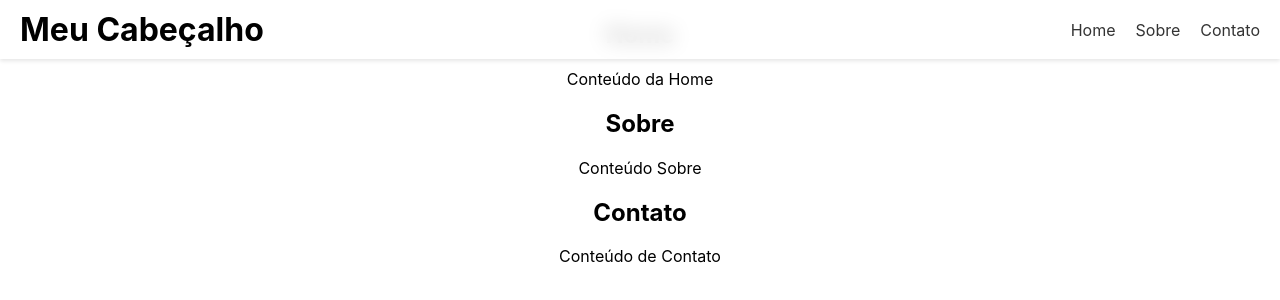
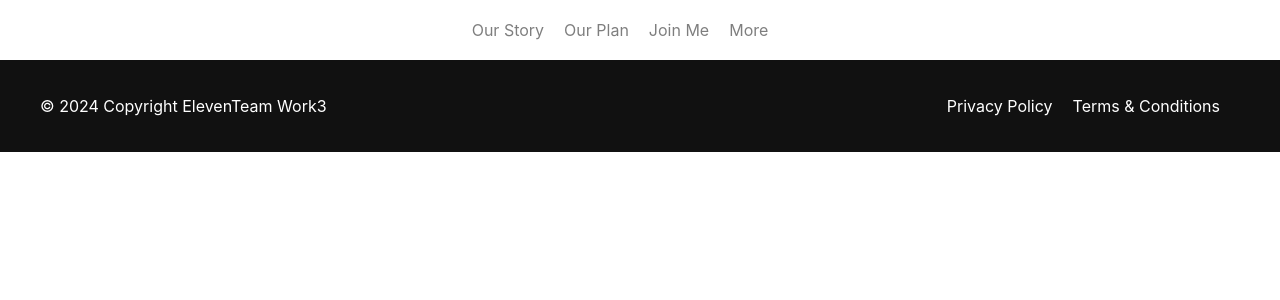
Before and after one commit to X-dev-private/Work3, a React (Create React App) app: page / in a window 1280 px wide. Shown: the top 300 px of the page. Built offline with nearby package versions, Linux system fonts and the light colour scheme.

Commit message:
modified header and footer

```diff
--- a/src/pages/App.js
+++ b/src/pages/App.js
@@ -1,6 +1,7 @@
 import '../logo.svg';
 import './App.css';
 import Header from './libs/Header/Header';
+import Footer from './libs/Footer/Footer';
 
 function App() {
   return (
@@ -8,20 +9,10 @@ function App() {
       <div>
         <Header />
         <main>
-          <section id="home">
-            <h2>Home</h2>
-            <p>Conteúdo da Home</p>
-          </section>
-          <section id="about">
-            <h2>Sobre</h2>
-            <p>Conteúdo Sobre</p>
-          </section>
-          <section id="contact">
-            <h2>Contato</h2>
-            <p>Conteúdo de Contato</p>
-          </section>
+
         </main>
       </div>
+      <Footer />
     </div>
   );
 }
--- /dev/null
+++ b/src/pages/libs/Footer/Footer.css
@@ -0,0 +1,34 @@
+.footer {
+  background-color: #111;
+  color: #fff;
+  padding: 20px 0;
+  text-align: center;
+}
+
+.container {
+  max-width: 1200px;
+  margin: 0 auto;
+  display: flex;
+  justify-content: space-between;
+  align-items: center;
+}
+
+.footer ul {
+  list-style: none;
+  padding: 0;
+  margin: 0;
+  display: flex;
+}
+
+.footer li {
+  margin-right: 20px;
+}
+
+.footer a {
+  color: #fff;
+  text-decoration: none;
+}
+
+.footer a:hover {
+  text-decoration: underline;
+}
--- /dev/null
+++ b/src/pages/libs/Footer/Footer.js
@@ -0,0 +1,25 @@
+import React from 'react';
+import './Footer.css';
+
+const Footer = () => {
+  return (
+    <footer className="footer">
+      <div className="container">
+        <p>
+          &copy; 2024 Copyright ElevenTeam{' '}
+          <a href="/">Work3</a>
+        </p>
+        <ul>
+          <li>
+            <a href="/privacy-policy">Privacy Policy</a>
+          </li>
+          <li>
+            <a href="/terms-and-conditions">Terms & Conditions</a>
+          </li>
+        </ul>
+      </div>
+    </footer>
+  );
+};
+
+export default Footer;
--- a/src/pages/libs/Header/Header.css
+++ b/src/pages/libs/Header/Header.css
@@ -1,40 +1,68 @@
-.header {
-    position: fixed;
-    top: 0;
-    width: 100%;
-    background: rgba(255, 255, 255, 0.8); /* Transparente */
-    backdrop-filter: blur(10px); /* Opcional: para um efeito de desfoque */
-    box-shadow: 0 2px 4px rgba(0, 0, 0, 0.1);
-    z-index: 1000;
-  }
-
-  .header-content {
+header {
+  background: transparent;
+  padding: 20px;
   display: flex;
   justify-content: space-between;
   align-items: center;
-    padding: 10px 20px;
+  opacity: 0.5;
 }
 
-  .header h1 {
-    margin: 0;
+.container {
+  max-width: 1200px;
+  margin: 0 auto;
+  padding: 0 20px;
 }
 
-  .header nav ul {
+.logo {
+  font-size: 24px;
+  font-weight: bold;
+  color: #fff;
+  text-decoration: none;
+}
+
+.logo img {
+  width: 40px;
+  height: 40px;
+  margin-right: 10px;
+}
+
+nav ul {
   list-style: none;
-    display: flex;
   margin: 0;
   padding: 0;
+  display: flex;
+  justify-content: space-between;
 }
 
-  .header nav ul li {
-    margin-left: 20px;
+nav li {
+  margin-right: 20px;
 }
 
-  .header nav ul li a {
+nav a {
+  color: #000000;
   text-decoration: none;
-    color: #333;
+  transition: color 0.2s ease;
 }
 
-  .header nav ul li a:hover {
-    color: #007BFF;
+nav a:hover {
+  color: #ccc;
 }
+
+.social {
+  display: flex;
+  align-items: center;
+}
+
+.social a {
+  margin-right: 10px;
+  color: #fff;
+  font-size: 18px;
+}
+
+.social a:hover {
+  color: #ccc;
+}
+
+.fab {
+  font-size: 18px;
+}
--- a/src/pages/libs/Header/Header.js
+++ b/src/pages/libs/Header/Header.js
@@ -3,16 +3,24 @@ import './Header.css';
 
 const Header = () => {
   return (
-    <header className="header">
-      <div className="header-content">
-        <h1>Meu Cabeçalho</h1>
+    <header>
+      <div class="container">
         <nav>
           <ul>
-            <li><a href="#home">Home</a></li>
-            <li><a href="#about">Sobre</a></li>
-            <li><a href="#contact">Contato</a></li>
+            <li><a href="/our-story">Our Story</a></li>
+            <li><a href="/our-plan">Our Plan</a></li>
+            <li><a href="/join-me">Join Me</a></li>
+            <li><a href="/more">More</a></li>
           </ul>
         </nav>
+        <div class="social">
+          <a target="_blank" rel="noopener noreferrer">
+            <i class="fab fa-linkedin-in"></i>
+          </a>
+          <a target="_blank" rel="noopener noreferrer">
+            <i class="fab fa-twitter"></i>
+          </a>
+        </div>
       </div>
     </header>
   );
```
Also changed, not shown: 1 other file (tests, documents, lock files or other folders). Lines whose indentation alone changed are shown as unchanged.
